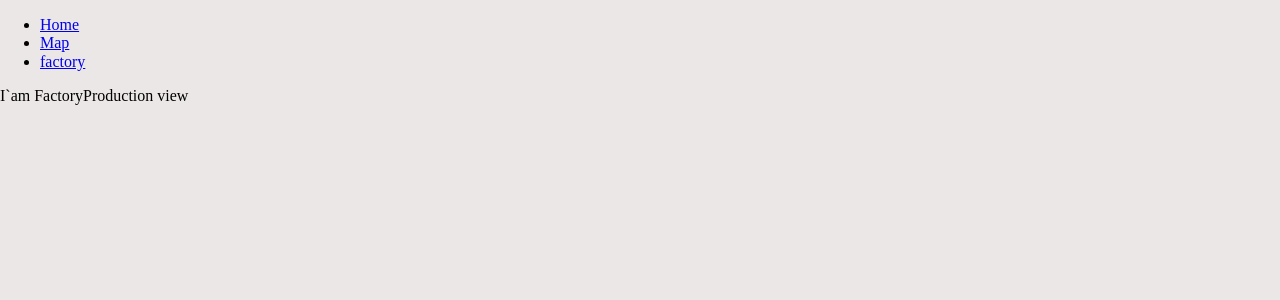
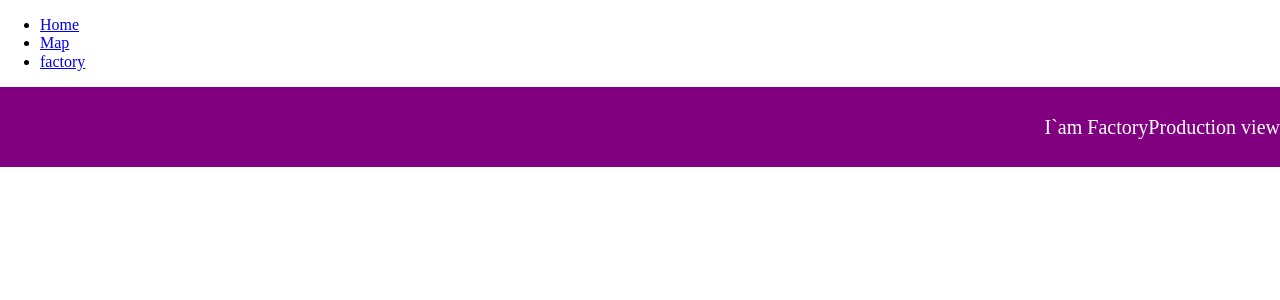
Before and after one commit to VictorZorg/vizualExstasy, a React app: page /factory in a window 1280 px wide. Shown: the top 300 px of the page. Built offline with nearby package versions, Linux system fonts and the light colour scheme.

Commit message:
CSS for component example

```diff
--- a/src/App.jsx
+++ b/src/App.jsx
@@ -16,11 +16,13 @@ export default class App extends React.Component {
 		return (
 			<div>
 				<Header/>
-				<Switch>
-					<Route exact path='/' component={MainContainer}/>
-					<Route path='/map' component={MapContainer}/>
-					<Route path='/factory' component={FactoryProductionContainer}/>
-				</Switch>
+				<div className="content-container">
+					<Switch>
+						<Route exact path='/' component={MainContainer}/>
+						<Route path='/map' component={MapContainer}/>
+						<Route path='/factory' component={FactoryProductionContainer}/>
+					</Switch>
+				</div>
 			</div>
 		)
 	}
--- a/src/index.scss
+++ b/src/index.scss
@@ -1,5 +1,5 @@
 @charset "UTF-8";
 
-@import 'modules/common/styles/main';
 @import 'modules/common/styles/elements/button';
 @import 'modules/map/styles/map';
+@import 'modules/factory_production/styles/factory.scss';
--- a/src/modules/common/Header.jsx
+++ b/src/modules/common/Header.jsx
@@ -7,8 +7,8 @@ import { Link } from 'react-router-dom'
 class Header extends React.Component {
 	render() {
 		return (
-			<header>
-				<nav>
+			<header className="header">
+				<nav className="header-menu">
 					<ul>
 						<li><Link to='/'>Home</Link></li>
 						<li><Link to='/map'>Map</Link></li>
--- /dev/null
+++ b/src/modules/common/styles/app.scss
@@ -0,0 +1,4 @@
+.content-container {
+  display: flex;
+  flex: 1;
+}
--- /dev/null
+++ b/src/modules/common/styles/header.scss
@@ -0,0 +1,5 @@
+.header {
+  .header-menu {
+    list-style: disc;
+  }
+}
--- a/src/modules/common/styles/main.scss
+++ /dev/null
@@ -1,3 +0,0 @@
-body {
-  background: #ece7e7;
-}
--- a/src/modules/factory_production/FactoryProductionContainer.jsx.js
+++ b/src/modules/factory_production/FactoryProductionContainer.jsx.js
@@ -6,8 +6,8 @@ import React from 'react';
 class FactoryProductionContainer extends React.Component {
 	render() {
 		return (
-			<div>
-				<div>
+			<div className="factory-container">
+				<div className="factory-header">
 					I`am FactoryProduction view
 				</div>
 			</div>
--- /dev/null
+++ b/src/modules/factory_production/styles/factory.scss
@@ -0,0 +1,9 @@
+.factory-container {
+  background: purple;
+  height: 80px;
+  display: flex;
+  color: white;
+  font-size: 20px;
+  justify-content: flex-end;
+  align-items: center;
+}
--- a/src/modules/main/Main.jsx.js
+++ b/src/modules/main/Main.jsx
@@ -6,8 +6,11 @@ import React from 'react';
 class MainContainer extends React.Component {
 	render() {
 		return (
-			<div>
+			<div className="main-container">
 				Welcome to VizualExstasy project!
+				<div className="logo">
+
+				</div>
 			</div>
 		)
 	}
```
Also changed, not shown: src/modules/main/styles/main.scss (added, +8 -0 lines).
